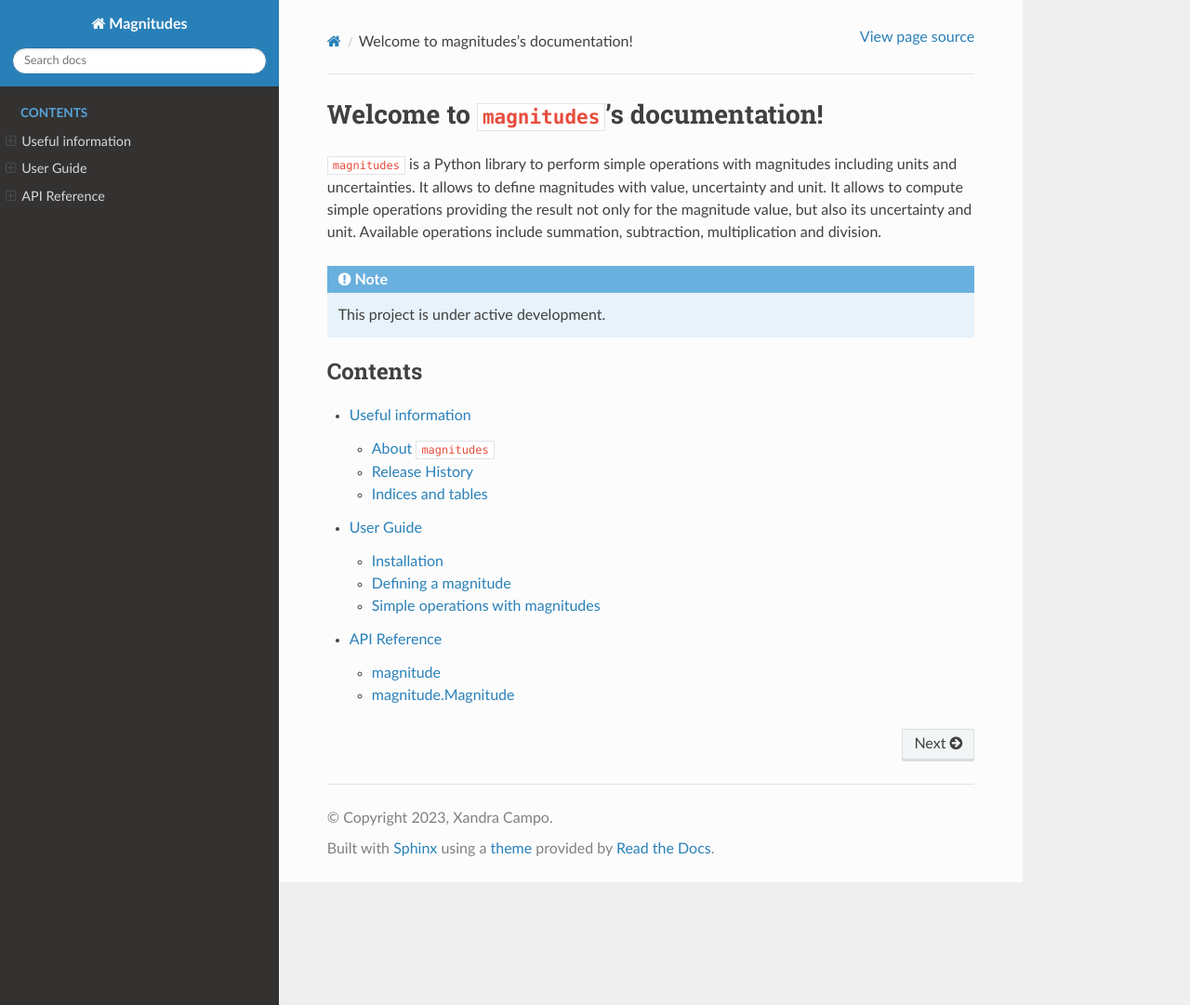
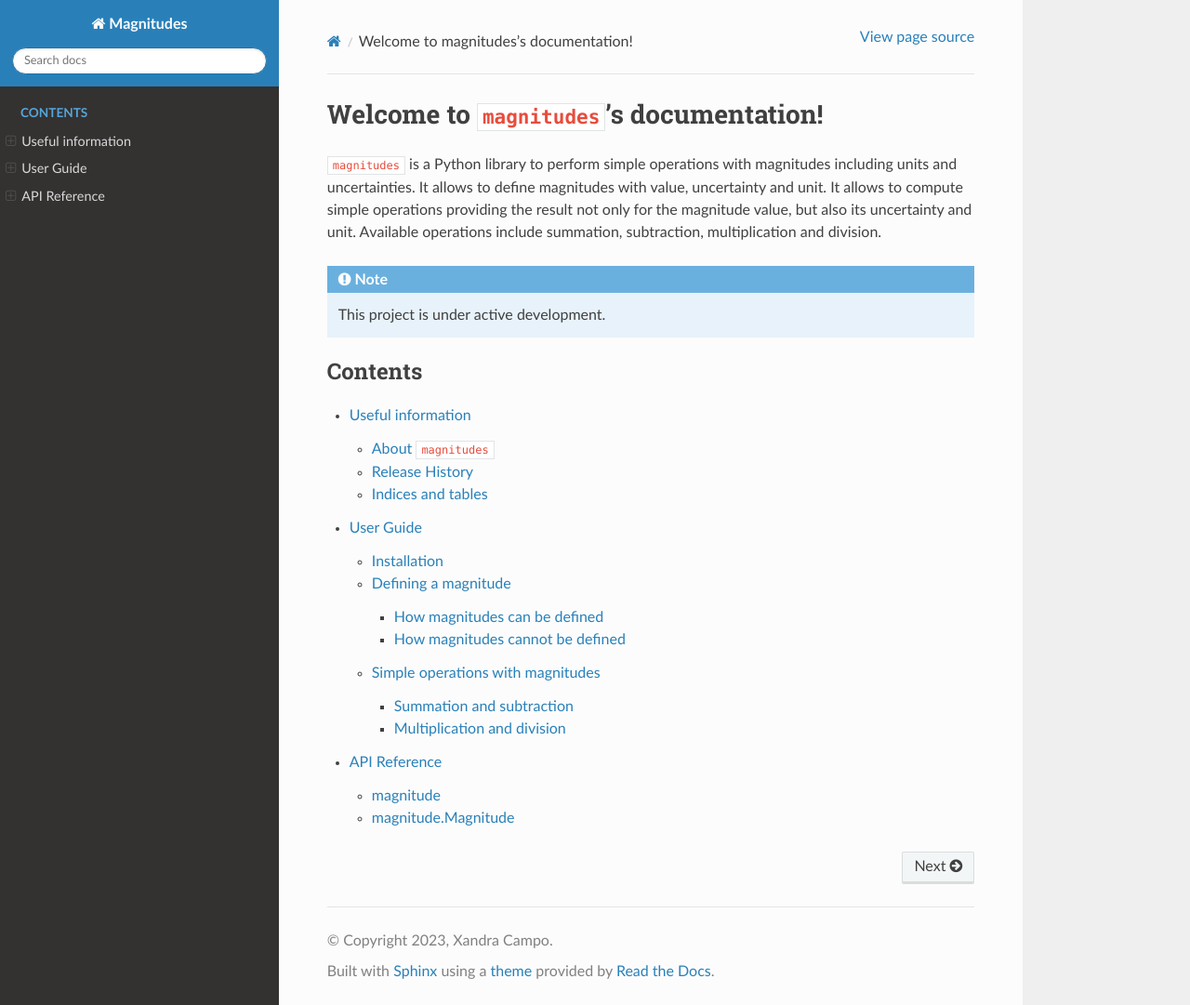
Before and after one commit to xandratxan/physical-magnitude, a Sphinx documentation site: the page built from docs/source/index.rst, in a window 1280 px wide and 1081 px high. Shown: the whole window at 93% size. Built offline with Sphinx 7.4.7 and the Read the Docs theme 2.0.0, drawn with Linux system fonts in a browser that asks for light colours.

Commit message:
Minor correction documentation

```diff
--- a/docs/source/conf.py
+++ b/docs/source/conf.py
@@ -33,10 +33,7 @@ exclude_patterns = []
 
 html_theme = 'sphinx_rtd_theme'
 html_static_path = ['_static']
-# html_sidebars = {
-#     '**': ['globaltoc.html', 'localtoc.html', 'relations.html', 'searchbox.html'],
-# }
 html_theme_options = {
     'collapse_navigation': False,
-    'navigation_depth': 3,
+    'navigation_depth': 4,
 }
--- a/docs/source/index.rst
+++ b/docs/source/index.rst
@@ -19,5 +19,5 @@ Available operations include summation, subtraction, multiplication and division
    info
    usage
    api
-   :maxdepth: 2
+   :maxdepth: 4
    :caption: Contents
```
